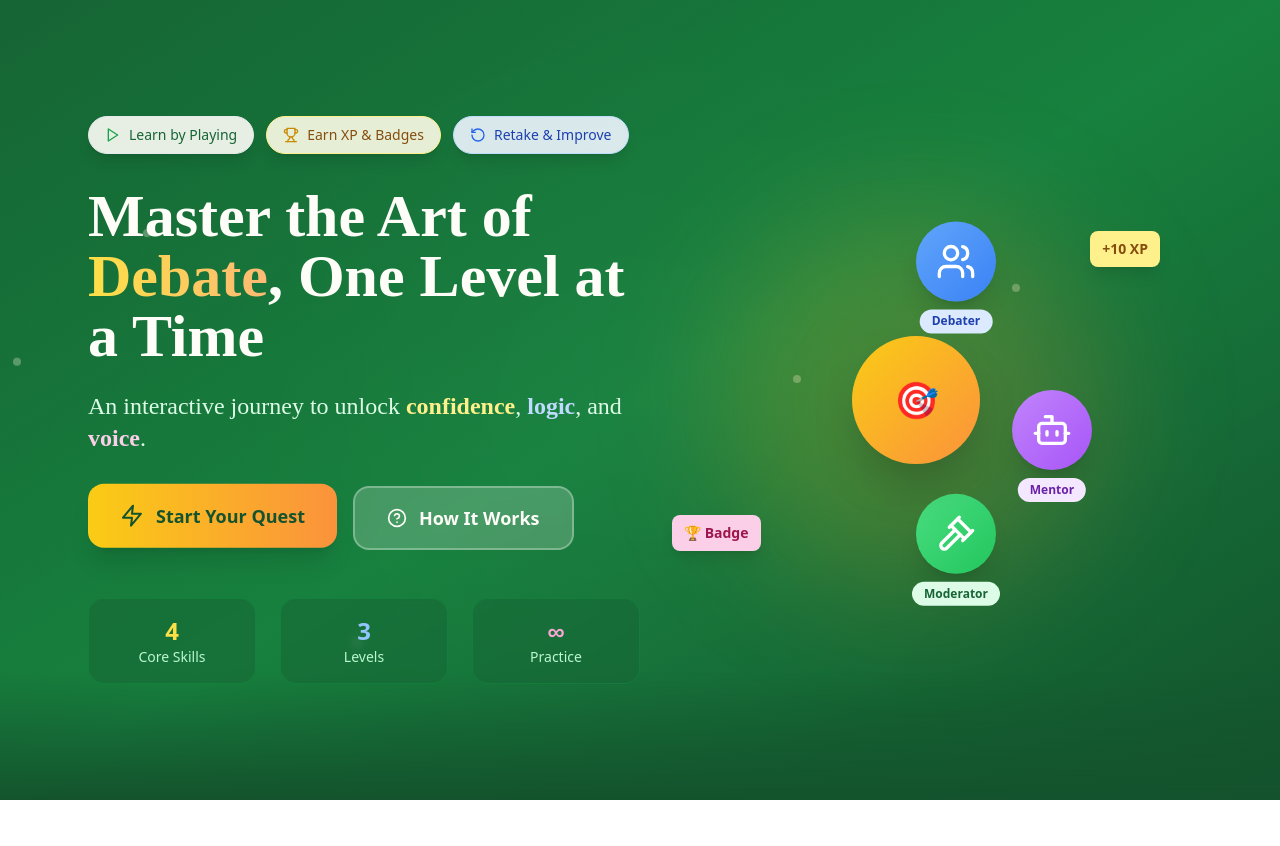
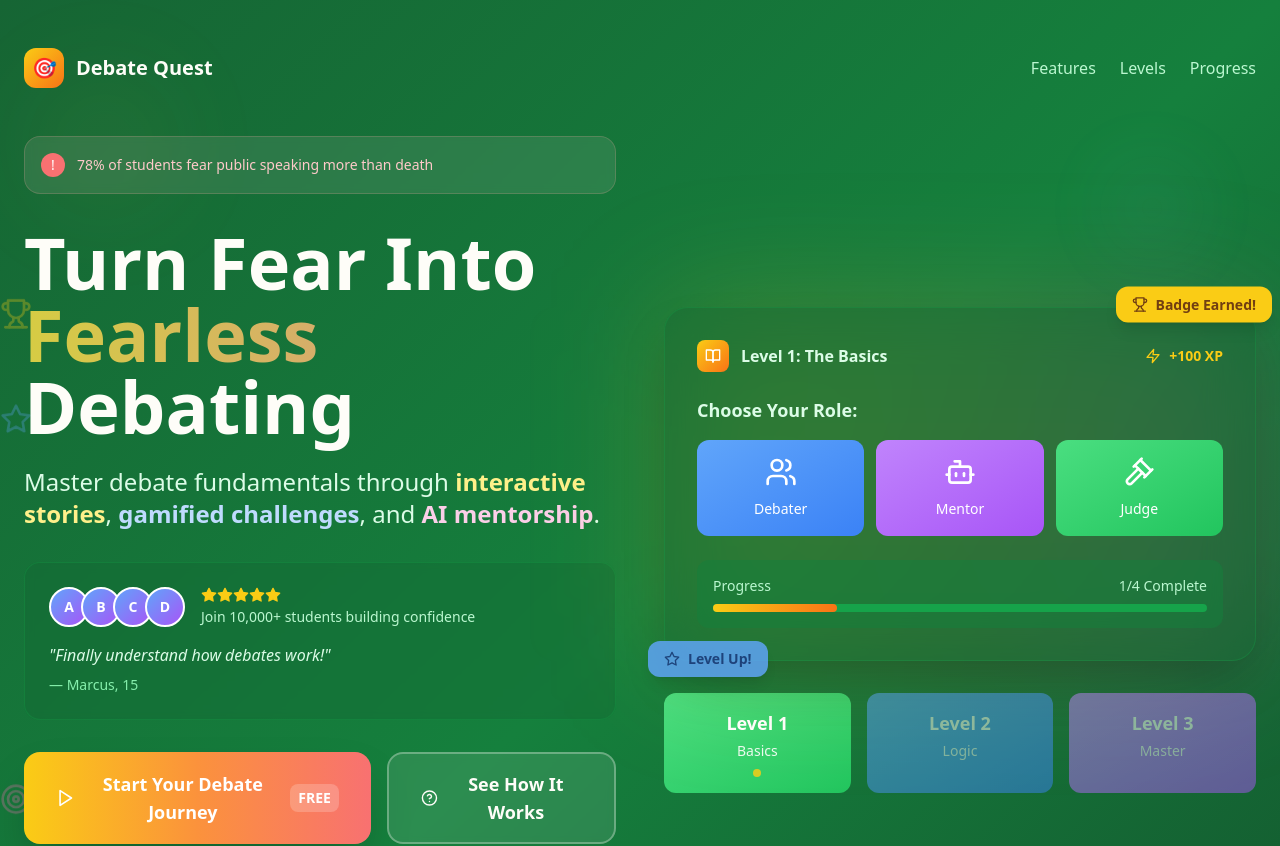
Before and after one commit to legend12309/DNP-debate, a React (Vite) app: page / in a window 1280 px wide. Shown: the top 846 px of the page. Before the commit the page ends 800 px from the top, so only its background shows below. Built offline with nearby package versions, Linux system fonts and the light colour scheme.

Commit message:
Redesigned Hero Section for Debate Quest

```diff
--- a/src/components/HeroSection.tsx
+++ b/src/components/HeroSection.tsx
@@ -1,5 +1,5 @@
 import React, { useState, useEffect } from 'react';
-import { Play, HelpCircle, Trophy, Zap, RotateCcw, Users, Bot, Gavel } from 'lucide-react';
+import { Play, HelpCircle, Trophy, Zap, RotateCcw, Users, Bot, Gavel, Star, Target, BookOpen, Award } from 'lucide-react';
 
 interface HeroSectionProps {
   onStartQuest: () => void;
@@ -8,161 +8,268 @@ interface HeroSectionProps {
 
 const HeroSection: React.FC<HeroSectionProps> = ({ onStartQuest, onHowItWorks }) => {
   const [isVisible, setIsVisible] = useState(false);
+  const [currentTestimonial, setCurrentTestimonial] = useState(0);
+
+  const testimonials = [
+    { text: "I went from shy to confident speaker!", author: "Sarah, 16", rating: 5 },
+    { text: "Finally understand how debates work!", author: "Marcus, 15", rating: 5 },
+    { text: "Made learning debate actually fun!", author: "Emma, 17", rating: 5 }
+  ];
 
   useEffect(() => {
     setIsVisible(true);
+    const interval = setInterval(() => {
+      setCurrentTestimonial(prev => (prev + 1) % testimonials.length);
+    }, 3000);
+    return () => clearInterval(interval);
   }, []);
 
   return (
     <div className="min-h-screen bg-gradient-to-br from-green-800 via-green-700 to-green-900 relative overflow-hidden">
-      {/* Chalkboard texture overlay */}
-      <div className="absolute inset-0 opacity-20">
-        <div className="w-full h-full bg-gradient-to-br from-transparent via-white/5 to-transparent"></div>
-        <div className="absolute inset-0 bg-[radial-gradient(circle_at_50%_50%,rgba(255,255,255,0.1),transparent_50%)]"></div>
+      {/* Animated Background Elements */}
+      <div className="absolute inset-0 opacity-10">
+        <div className="absolute top-20 left-10 w-32 h-32 bg-yellow-300 rounded-full blur-3xl animate-pulse"></div>
+        <div className="absolute top-40 right-20 w-24 h-24 bg-blue-300 rounded-full blur-2xl animate-pulse" style={{ animationDelay: '1s' }}></div>
+        <div className="absolute bottom-32 left-1/4 w-28 h-28 bg-pink-300 rounded-full blur-3xl animate-pulse" style={{ animationDelay: '2s' }}></div>
       </div>
 
-      {/* Floating chalk dust particles */}
+      {/* Floating Achievement Icons */}
       <div className="absolute inset-0 overflow-hidden pointer-events-none">
-        {[...Array(6)].map((_, i) => (
+        {[
+          { icon: Trophy, color: 'text-yellow-400', position: 'top-1/4 left-1/6' },
+          { icon: Star, color: 'text-blue-400', position: 'top-1/3 right-1/5' },
+          { icon: Target, color: 'text-pink-400', position: 'bottom-1/3 left-1/8' },
+          { icon: Award, color: 'text-purple-400', position: 'bottom-1/4 right-1/6' }
+        ].map((item, index) => (
           <div
-            key={i}
-            className="absolute w-2 h-2 bg-cream-100 rounded-full opacity-30 animate-float"
-            style={{
-              left: `${Math.random() * 100}%`,
-              top: `${Math.random() * 100}%`,
-              animationDelay: `${Math.random() * 3}s`,
-              animationDuration: `${3 + Math.random() * 2}s`
-            }}
-          />
+            key={index}
+            className={`absolute ${item.position} animate-float opacity-30`}
+            style={{ animationDelay: `${index * 0.5}s`, animationDuration: '4s' }}
+          >
+            <item.icon className={`w-8 h-8 ${item.color}`} />
+          </div>
         ))}
       </div>
 
-      <div className="relative z-10 max-w-6xl mx-auto px-6 py-12 flex flex-col lg:flex-row items-center min-h-screen">
-        {/* Left Content */}
-        <div className={`lg:w-1/2 text-center lg:text-left transition-all duration-1000 ${isVisible ? 'opacity-100 translate-y-0' : 'opacity-0 translate-y-8'}`}>
-          {/* Badge Strip */}
-          <div className="flex flex-wrap justify-center lg:justify-start gap-3 mb-8">
-            <div className="flex items-center gap-2 bg-cream-50/90 backdrop-blur-sm px-4 py-2 rounded-full border border-cream-200 shadow-lg">
-              <Play className="w-4 h-4 text-green-600" />
-              <span className="text-sm font-medium text-green-800">Learn by Playing</span>
+      <div className="relative z-10 max-w-7xl mx-auto px-6 py-12">
+        {/* Top Navigation Bar */}
+        <div className={`flex justify-between items-center mb-12 transition-all duration-1000 ${isVisible ? 'opacity-100 translate-y-0' : 'opacity-0 -translate-y-4'}`}>
+          <div className="flex items-center gap-3">
+            <div className="w-10 h-10 bg-gradient-to-br from-yellow-400 to-orange-500 rounded-xl flex items-center justify-center">
+              <span className="text-xl font-bold text-white">🎯</span>
             </div>
-            <div className="flex items-center gap-2 bg-yellow-50/90 backdrop-blur-sm px-4 py-2 rounded-full border border-yellow-200 shadow-lg">
-              <Trophy className="w-4 h-4 text-yellow-600" />
-              <span className="text-sm font-medium text-yellow-800">Earn XP & Badges</span>
+            <span className="text-xl font-bold text-cream-50">Debate Quest</span>
           </div>
-            <div className="flex items-center gap-2 bg-blue-50/90 backdrop-blur-sm px-4 py-2 rounded-full border border-blue-200 shadow-lg">
-              <RotateCcw className="w-4 h-4 text-blue-600" />
-              <span className="text-sm font-medium text-blue-800">Retake & Improve</span>
+          <div className="hidden md:flex items-center gap-6 text-green-200">
+            <span className="hover:text-cream-50 cursor-pointer transition-colors">Features</span>
+            <span className="hover:text-cream-50 cursor-pointer transition-colors">Levels</span>
+            <span className="hover:text-cream-50 cursor-pointer transition-colors">Progress</span>
           </div>
         </div>
 
-          {/* Main Heading */}
-          <h1 className="text-4xl lg:text-6xl font-bold text-cream-50 mb-6 leading-tight font-['Caveat']">
-            Master the Art of{' '}
-            <span className="text-transparent bg-gradient-to-r from-yellow-300 to-orange-300 bg-clip-text">
-              Debate
+        <div className="grid lg:grid-cols-2 gap-12 items-center min-h-[80vh]">
+          {/* Left Content */}
+          <div className={`space-y-8 transition-all duration-1000 delay-300 ${isVisible ? 'opacity-100 translate-x-0' : 'opacity-0 -translate-x-8'}`}>
+            {/* Problem Statement */}
+            <div className="bg-red-100/10 backdrop-blur-sm border border-red-300/20 rounded-2xl p-4 mb-6">
+              <div className="flex items-center gap-3 text-red-200">
+                <div className="w-6 h-6 bg-red-400 rounded-full flex items-center justify-center">
+                  <span className="text-white text-sm">!</span>
+                </div>
+                <span className="text-sm font-medium">78% of students fear public speaking more than death</span>
+              </div>
+            </div>
+
+            {/* Main Value Proposition */}
+            <div>
+              <h1 className="text-5xl lg:text-7xl font-bold text-cream-50 mb-6 leading-tight">
+                Turn Fear Into
+                <span className="block text-transparent bg-gradient-to-r from-yellow-300 via-orange-300 to-pink-300 bg-clip-text animate-pulse">
+                  Fearless
                 </span>
-            , One Level at a Time
+                <span className="block">Debating</span>
               </h1>
 
-          {/* Subheading */}
-          <p className="text-xl lg:text-2xl text-green-100 mb-8 leading-relaxed font-['Poppins']">
-            An interactive journey to unlock{' '}
-            <span className="text-yellow-200 font-semibold">confidence</span>,{' '}
-            <span className="text-blue-200 font-semibold">logic</span>, and{' '}
-            <span className="text-pink-200 font-semibold">voice</span>.
+              <p className="text-xl lg:text-2xl text-green-100 mb-8 leading-relaxed">
+                Master debate fundamentals through
+                <span className="text-yellow-200 font-semibold"> interactive stories</span>,
+                <span className="text-blue-200 font-semibold"> gamified challenges</span>, and
+                <span className="text-pink-200 font-semibold"> AI mentorship</span>.
               </p>
+            </div>
+
+            {/* Social Proof */}
+            <div className="bg-green-800/30 backdrop-blur-sm rounded-2xl p-6 border border-green-600/30">
+              <div className="flex items-center gap-4 mb-4">
+                <div className="flex -space-x-2">
+                  {[1,2,3,4].map(i => (
+                    <div key={i} className="w-10 h-10 bg-gradient-to-br from-blue-400 to-purple-500 rounded-full border-2 border-white flex items-center justify-center">
+                      <span className="text-white text-sm font-bold">{String.fromCharCode(64 + i)}</span>
+                    </div>
+                  ))}
+                </div>
+                <div>
+                  <div className="flex text-yellow-400 mb-1">
+                    {[1,2,3,4,5].map(i => <Star key={i} className="w-4 h-4 fill-current" />)}
+                  </div>
+                  <p className="text-green-200 text-sm">Join 10,000+ students building confidence</p>
+                </div>
+              </div>
+
+              <div className="transition-all duration-500">
+                <p className="text-green-100 italic mb-2">"{testimonials[currentTestimonial].text}"</p>
+                <p className="text-green-300 text-sm">— {testimonials[currentTestimonial].author}</p>
+              </div>
+            </div>
 
             {/* CTA Buttons */}
-          <div className="flex flex-col sm:flex-row gap-4 justify-center lg:justify-start">
+            <div className="flex flex-col sm:flex-row gap-4">
               <button
                 onClick={onStartQuest}
-              className="group bg-gradient-to-r from-yellow-400 to-orange-400 text-green-900 px-8 py-4 rounded-2xl font-bold text-lg shadow-xl hover:shadow-2xl hover:scale-105 transition-all duration-300 flex items-center justify-center gap-3 animate-bounce"
+                className="group bg-gradient-to-r from-yellow-400 via-orange-400 to-red-400 text-white px-8 py-4 rounded-2xl font-bold text-lg shadow-2xl hover:shadow-yellow-400/25 hover:scale-105 transition-all duration-300 flex items-center justify-center gap-3"
               >
-              <Zap className="w-6 h-6 group-hover:rotate-12 transition-transform" />
-              Start Your Quest
+                <Play className="w-6 h-6 group-hover:scale-110 transition-transform" />
+                Start Your Debate Journey
+                <div className="bg-white/20 px-2 py-1 rounded-lg text-sm">FREE</div>
               </button>
 
               <button
                 onClick={onHowItWorks}
-              className="bg-cream-50/20 backdrop-blur-sm text-cream-50 border-2 border-cream-50/30 px-8 py-4 rounded-2xl font-semibold text-lg hover:bg-cream-50/30 hover:scale-105 transition-all duration-300 flex items-center justify-center gap-3"
+                className="bg-cream-50/10 backdrop-blur-sm text-cream-50 border-2 border-cream-50/30 px-8 py-4 rounded-2xl font-semibold text-lg hover:bg-cream-50/20 hover:scale-105 transition-all duration-300 flex items-center justify-center gap-3"
               >
                 <HelpCircle className="w-5 h-5" />
-              How It Works
+                See How It Works
               </button>
             </div>
 
-          {/* Stats */}
-          <div className="mt-12 grid grid-cols-3 gap-6 text-center">
-            <div className="bg-green-800/50 backdrop-blur-sm rounded-2xl p-4 border border-green-600/30">
-              <div className="text-2xl font-bold text-yellow-300">4</div>
-              <div className="text-sm text-green-200">Core Skills</div>
+            {/* Feature Badges */}
+            <div className="flex flex-wrap gap-3">
+              {[
+                { icon: Play, text: "Interactive Stories", color: "from-blue-400 to-blue-500" },
+                { icon: Trophy, text: "Earn XP & Badges", color: "from-yellow-400 to-orange-500" },
+                { icon: RotateCcw, text: "Practice Unlimited", color: "from-green-400 to-green-500" },
+                { icon: Bot, text: "AI Mentor Guide", color: "from-purple-400 to-pink-500" }
+              ].map((badge, index) => (
+                <div
+                  key={index}
+                  className={`flex items-center gap-2 bg-gradient-to-r ${badge.color} bg-opacity-90 backdrop-blur-sm px-4 py-2 rounded-full border border-white/20 shadow-lg text-white text-sm font-medium`}
+                >
+                  <badge.icon className="w-4 h-4" />
+                  {badge.text}
                 </div>
-            <div className="bg-green-800/50 backdrop-blur-sm rounded-2xl p-4 border border-green-600/30">
-              <div className="text-2xl font-bold text-blue-300">3</div>
-              <div className="text-sm text-green-200">Levels</div>
+              ))}
             </div>
-            <div className="bg-green-800/50 backdrop-blur-sm rounded-2xl p-4 border border-green-600/30">
-              <div className="text-2xl font-bold text-pink-300">∞</div>
-              <div className="text-sm text-green-200">Practice</div>
+          </div>
+
+          {/* Right Content - Interactive Demo */}
+          <div className={`relative transition-all duration-1000 delay-500 ${isVisible ? 'opacity-100 translate-x-0' : 'opacity-0 translate-x-8'}`}>
+            {/* Main Demo Container */}
+            <div className="relative">
+              {/* Background Glow */}
+              <div className="absolute inset-0 bg-gradient-to-r from-yellow-400/20 via-orange-400/20 to-pink-400/20 rounded-3xl blur-3xl"></div>
+
+              {/* Demo Screen */}
+              <div className="relative bg-green-800/40 backdrop-blur-xl rounded-3xl border border-green-600/30 p-8 shadow-2xl">
+                {/* Demo Header */}
+                <div className="flex items-center justify-between mb-6">
+                  <div className="flex items-center gap-3">
+                    <div className="w-8 h-8 bg-gradient-to-br from-yellow-400 to-orange-500 rounded-lg flex items-center justify-center">
+                      <BookOpen className="w-4 h-4 text-white" />
+                    </div>
+                    <span className="text-green-100 font-semibold">Level 1: The Basics</span>
+                  </div>
+                  <div className="flex items-center gap-2 text-yellow-400">
+                    <Zap className="w-4 h-4" />
+                    <span className="text-sm font-bold">+100 XP</span>
+                  </div>
+                </div>
+
+                {/* Character Selection Demo */}
+                <div className="space-y-4 mb-6">
+                  <h3 className="text-green-100 font-bold text-lg">Choose Your Role:</h3>
+                  <div className="grid grid-cols-3 gap-3">
+                    {[
+                      { icon: Users, name: "Debater", color: "from-blue-400 to-blue-500" },
+                      { icon: Bot, name: "Mentor", color: "from-purple-400 to-purple-500" },
+                      { icon: Gavel, name: "Judge", color: "from-green-400 to-green-500" }
+                    ].map((character, index) => (
+                      <div
+                        key={index}
+                        className={`bg-gradient-to-br ${character.color} p-4 rounded-xl text-center cursor-pointer hover:scale-105 transition-transform`}
+                      >
+                        <character.icon className="w-8 h-8 text-white mx-auto mb-2" />
+                        <span className="text-white text-sm font-medium">{character.name}</span>
+                      </div>
+                    ))}
+                  </div>
+                </div>
+
+                {/* Progress Indicator */}
+                <div className="bg-green-700/50 rounded-xl p-4">
+                  <div className="flex items-center justify-between mb-2">
+                    <span className="text-green-200 text-sm">Progress</span>
+                    <span className="text-green-200 text-sm">1/4 Complete</span>
+                  </div>
+                  <div className="w-full bg-green-600 rounded-full h-2">
+                    <div className="bg-gradient-to-r from-yellow-400 to-orange-500 h-2 rounded-full w-1/4 transition-all duration-1000"></div>
                   </div>
                 </div>
               </div>
 
-        {/* Right Content - Characters */}
-        <div className={`lg:w-1/2 mt-12 lg:mt-0 transition-all duration-1000 delay-300 ${isVisible ? 'opacity-100 translate-x-0' : 'opacity-0 translate-x-8'}`}>
-          <div className="relative">
-            {/* Main character circle */}
-            <div className="relative mx-auto w-80 h-80 lg:w-96 lg:h-96">
-              {/* Background glow */}
-              <div className="absolute inset-0 bg-gradient-to-r from-yellow-400/20 to-orange-400/20 rounded-full blur-3xl"></div>
-
-              {/* Character avatars positioned around the circle */}
-              <div className="relative w-full h-full">
-                {/* Debater */}
-                <div className="absolute top-4 left-1/2 transform -translate-x-1/2 bg-gradient-to-br from-blue-400 to-blue-500 w-20 h-20 rounded-full flex items-center justify-center shadow-xl animate-float">
-                  <Users className="w-10 h-10 text-white" />
-                  <div className="absolute -bottom-8 left-1/2 transform -translate-x-1/2 bg-blue-100 text-blue-800 px-3 py-1 rounded-full text-xs font-semibold whitespace-nowrap">
-                    Debater
+              {/* Floating Achievement Notifications */}
+              <div className="absolute -top-4 -right-4 bg-yellow-400 text-yellow-900 px-4 py-2 rounded-xl shadow-lg animate-bounce">
+                <div className="flex items-center gap-2">
+                  <Trophy className="w-4 h-4" />
+                  <span className="text-sm font-bold">Badge Earned!</span>
                 </div>
               </div>
 
-                {/* Mentor Bot */}
-                <div className="absolute top-1/2 right-4 transform -translate-y-1/2 bg-gradient-to-br from-purple-400 to-purple-500 w-20 h-20 rounded-full flex items-center justify-center shadow-xl animate-float" style={{ animationDelay: '1s' }}>
-                  <Bot className="w-10 h-10 text-white" />
-                  <div className="absolute -bottom-8 left-1/2 transform -translate-x-1/2 bg-purple-100 text-purple-800 px-3 py-1 rounded-full text-xs font-semibold whitespace-nowrap">
-                    Mentor
-                  </div>
-                </div>
-
-                {/* Moderator */}
-                <div className="absolute bottom-4 left-1/2 transform -translate-x-1/2 bg-gradient-to-br from-green-400 to-green-500 w-20 h-20 rounded-full flex items-center justify-center shadow-xl animate-float" style={{ animationDelay: '2s' }}>
-                  <Gavel className="w-10 h-10 text-white" />
-                  <div className="absolute -bottom-8 left-1/2 transform -translate-x-1/2 bg-green-100 text-green-800 px-3 py-1 rounded-full text-xs font-semibold whitespace-nowrap">
-                    Moderator
-                  </div>
-                </div>
-
-                {/* Central logo/icon */}
-                <div className="absolute top-1/2 left-1/2 transform -translate-x-1/2 -translate-y-1/2 bg-gradient-to-br from-yellow-400 to-orange-400 w-32 h-32 rounded-full flex items-center justify-center shadow-2xl">
-                  <div className="text-4xl font-bold text-green-900">🎯</div>
+              <div className="absolute -bottom-4 -left-4 bg-blue-400 text-blue-900 px-4 py-2 rounded-xl shadow-lg animate-pulse">
+                <div className="flex items-center gap-2">
+                  <Star className="w-4 h-4" />
+                  <span className="text-sm font-bold">Level Up!</span>
                 </div>
               </div>
             </div>
 
-            {/* Floating elements */}
-            <div className="absolute top-8 right-8 bg-yellow-200 text-yellow-800 px-3 py-2 rounded-lg text-sm font-semibold shadow-lg animate-bounce" style={{ animationDelay: '0.5s' }}>
-              +10 XP
+            {/* Learning Path Preview */}
+            <div className="mt-8 grid grid-cols-3 gap-4">
+              {[
+                { level: "1", title: "Basics", status: "active", color: "from-green-400 to-green-500" },
+                { level: "2", title: "Logic", status: "locked", color: "from-blue-400 to-blue-500" },
+                { level: "3", title: "Master", status: "locked", color: "from-purple-400 to-purple-500" }
+              ].map((level, index) => (
+                <div
+                  key={index}
+                  className={`bg-gradient-to-br ${level.color} ${level.status === 'locked' ? 'opacity-50' : ''} p-4 rounded-xl text-center`}
+                >
+                  <div className="text-white font-bold text-lg mb-1">Level {level.level}</div>
+                  <div className="text-white/90 text-sm">{level.title}</div>
+                  {level.status === 'active' && (
+                    <div className="w-2 h-2 bg-yellow-400 rounded-full mx-auto mt-2 animate-pulse"></div>
+                  )}
                 </div>
-            <div className="absolute bottom-8 left-8 bg-pink-200 text-pink-800 px-3 py-2 rounded-lg text-sm font-semibold shadow-lg animate-bounce" style={{ animationDelay: '1.5s' }}>
-              🏆 Badge
-            </div>
+              ))}
             </div>
           </div>
         </div>
 
-      {/* Bottom wave decoration */}
-      <div className="absolute bottom-0 left-0 right-0 h-32 bg-gradient-to-t from-green-900 to-transparent"></div>
+        {/* Bottom Stats Section */}
+        <div className={`mt-16 grid grid-cols-2 md:grid-cols-4 gap-6 transition-all duration-1000 delay-700 ${isVisible ? 'opacity-100 translate-y-0' : 'opacity-0 translate-y-4'}`}>
+          {[
+            { number: "10K+", label: "Active Learners", icon: Users },
+            { number: "95%", label: "Confidence Boost", icon: Trophy },
+            { number: "3", label: "Skill Levels", icon: Target },
+            { number: "24/7", label: "AI Mentorship", icon: Bot }
+          ].map((stat, index) => (
+            <div key={index} className="bg-green-800/30 backdrop-blur-sm rounded-2xl p-6 text-center border border-green-600/30">
+              <stat.icon className="w-8 h-8 text-yellow-400 mx-auto mb-3" />
+              <div className="text-2xl font-bold text-cream-50 mb-1">{stat.number}</div>
+              <div className="text-green-200 text-sm">{stat.label}</div>
+            </div>
+          ))}
+        </div>
+      </div>
     </div>
   );
 };
```
Lines whose indentation alone changed are shown as unchanged.
